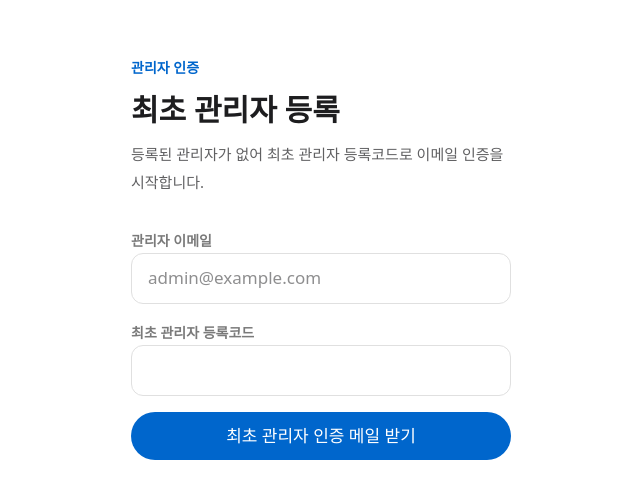
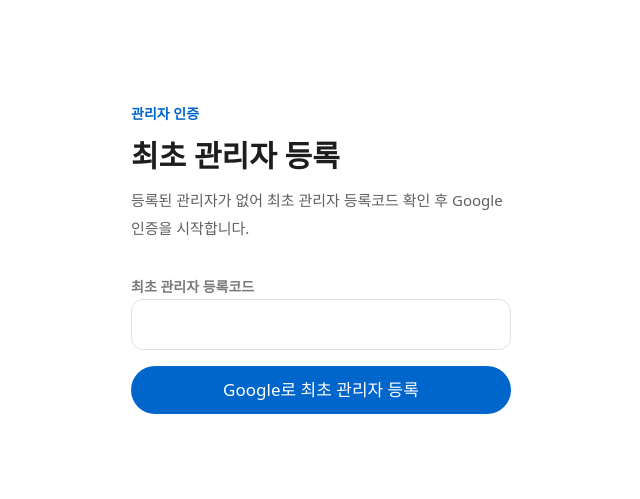
Before and after one commit to sooyongbin-cmd/ollbareun, a Next.js app: page /manager/auth in a window 1280 px wide. Shown: the part 141-640 px from the top of the page, without its empty margins (319-959 px from the left). Built offline with nearby package versions, Linux system fonts and the light colour scheme; no server answers; the database is empty; a web font is replaced by a local one.

Commit message:
Switch manager auth to Google OAuth

```diff
--- a/src/app/api/manager/initial-admin/request/route.ts
+++ b/src/app/api/manager/initial-admin/request/route.ts
@@ -1,5 +1,5 @@
 import { countAdminUsers, sanitizeManagerNextPath } from "@/lib/manager-auth";
-import { getSupabaseAdmin } from "@/lib/supabase-admin";
+import { createSupabaseServerClient } from "@/lib/supabase-server";
 import { getSystemConfigContent } from "@/lib/system-configs";
 
 const INITIAL_ADMIN_SETUP_CODE = "INITIAL_ADMIN_SETUP_CODE";
@@ -15,11 +15,9 @@ function requireTrimmedString(value: unknown, message: string) {
 export async function POST(request: Request) {
   try {
     const body = await request.json();
-    const email = requireTrimmedString(body.email, "관리자 이메일을 입력해주세요.");
     const setupCode = requireTrimmedString(body.setupCode, "최초 관리자 등록코드를 입력해주세요.");
     const nextPath = sanitizeManagerNextPath(typeof body.nextPath === "string" ? body.nextPath : null);
     const requestUrl = new URL(request.url);
-    const adminClient = getSupabaseAdmin();
 
     if ((await countAdminUsers()) > 0) {
       return Response.json({ error: "이미 등록된 관리자가 있습니다." }, { status: 409 });
@@ -35,19 +33,23 @@ export async function POST(request: Request) {
     redirectTo.searchParams.set("next", nextPath);
     redirectTo.searchParams.set("setup", "initial_admin");
 
-    const { error } = await adminClient.auth.signInWithOtp({
-      email,
+    const supabase = await createSupabaseServerClient();
+    const { data, error } = await supabase.auth.signInWithOAuth({
+      provider: "google",
       options: {
-        emailRedirectTo: redirectTo.toString(),
-        shouldCreateUser: true,
+        redirectTo: redirectTo.toString(),
       },
     });
 
     if (error) {
-      throw new Error(error.message || "인증 메일을 보내지 못했습니다.");
+      throw new Error(error.message || "Google 인증을 시작하지 못했습니다.");
     }
 
-    return Response.json({ ok: true });
+    if (!data.url) {
+      throw new Error("Google 인증 URL을 생성하지 못했습니다.");
+    }
+
+    return Response.json({ url: data.url });
   } catch (error) {
     return Response.json(
       { error: error instanceof Error ? error.message : "최초 관리자 등록 요청을 처리하지 못했습니다." },
--- a/src/app/manager/auth/manager-email-login.tsx
+++ b/src/app/manager/auth/manager-email-login.tsx
@@ -11,17 +11,25 @@ function getNextPath() {
   return new URLSearchParams(window.location.search).get("next") ?? "/manager";
 }
 
+function createCallbackUrl(setup?: "initial_admin") {
+  const redirectTo = new URL("/auth/callback", window.location.origin);
+  redirectTo.searchParams.set("next", getNextPath());
+
+  if (setup) {
+    redirectTo.searchParams.set("setup", setup);
+  }
+
+  return redirectTo.toString();
+}
+
 export default function ManagerEmailLogin({ initialAdminSetupRequired = false }: ManagerEmailLoginProps) {
-  const [email, setEmail] = useState("");
   const [setupCode, setSetupCode] = useState("");
   const [errorMessage, setErrorMessage] = useState("");
-  const [successMessage, setSuccessMessage] = useState("");
   const [isSending, setIsSending] = useState(false);
 
-  async function signInWithEmail(event: FormEvent<HTMLFormElement>) {
+  async function signInWithGoogle(event: FormEvent<HTMLFormElement>) {
     event.preventDefault();
     setErrorMessage("");
-    setSuccessMessage("");
     setIsSending(true);
 
     try {
@@ -30,41 +38,32 @@ export default function ManagerEmailLogin({ initialAdminSetupRequired = false }:
           method: "POST",
           headers: { "Content-Type": "application/json" },
           body: JSON.stringify({
-            email: email.trim(),
             setupCode: setupCode.trim(),
             nextPath: getNextPath(),
           }),
         });
-        const result = (await response.json()) as { error?: string };
+        const result = (await response.json()) as { url?: string; error?: string };
 
-        if (!response.ok) {
-          throw new Error(result.error || "최초 관리자 인증 메일을 보내지 못했습니다.");
+        if (!response.ok || !result.url) {
+          throw new Error(result.error || "Google 인증을 시작하지 못했습니다.");
         }
 
-        setSuccessMessage("인증 메일을 보냈습니다. 메일 인증 후 최초 관리자로 등록됩니다.");
+        window.location.assign(result.url);
         return;
       }
 
-      const nextPath = getNextPath();
-      const redirectTo = new URL("/auth/callback", window.location.origin);
-      redirectTo.searchParams.set("next", nextPath);
-
-      const { error } = await createSupabaseBrowserClient().auth.signInWithOtp({
-        email: email.trim(),
+      const { error } = await createSupabaseBrowserClient().auth.signInWithOAuth({
+        provider: "google",
         options: {
-          emailRedirectTo: redirectTo.toString(),
-          shouldCreateUser: false,
+          redirectTo: createCallbackUrl(),
         },
       });
 
       if (error) {
-        throw new Error("인증 메일을 보내지 못했습니다. 등록된 관리자 이메일인지 확인해주세요.");
+        throw new Error("Google 인증을 시작하지 못했습니다. 등록된 관리자 계정인지 확인해주세요.");
       }
-
-      setSuccessMessage("인증 메일을 보냈습니다. 메일의 링크를 눌러 관리자 화면으로 돌아오세요.");
     } catch (error) {
-      setErrorMessage(error instanceof Error ? error.message : "인증 요청을 처리하지 못했습니다.");
-    } finally {
+      setErrorMessage(error instanceof Error ? error.message : "Google 인증 요청을 처리하지 못했습니다.");
       setIsSending(false);
     }
   }
@@ -76,32 +75,16 @@ export default function ManagerEmailLogin({ initialAdminSetupRequired = false }:
           <div className="space-y-3">
             <p className="text-[14px] font-semibold text-primary">관리자 인증</p>
             <h1 className="text-[30px] font-semibold leading-tight">
-              {initialAdminSetupRequired ? "최초 관리자 등록" : "관리자 이메일 인증"}
+              {initialAdminSetupRequired ? "최초 관리자 등록" : "관리자 Google 인증"}
             </h1>
             <p className="text-[15px] leading-7 text-ink/70">
               {initialAdminSetupRequired
-                ? "등록된 관리자가 없어 최초 관리자 등록코드로 이메일 인증을 시작합니다."
-                : "등록된 관리자 이메일로 받은 인증 링크를 통해 관리자 화면에 접근할 수 있습니다."}
+                ? "등록된 관리자가 없어 최초 관리자 등록코드 확인 후 Google 인증을 시작합니다."
+                : "등록된 관리자 Google 계정으로 인증 후 관리자 화면에 접근할 수 있습니다."}
             </p>
           </div>
 
-          <form className="space-y-4" onSubmit={signInWithEmail}>
-            <div className="space-y-2">
-              <label className="text-[14px] font-semibold text-ink-muted-48" htmlFor="manager-email">
-                관리자 이메일
-              </label>
-              <input
-                id="manager-email"
-                type="email"
-                value={email}
-                onChange={(event) => setEmail(event.target.value)}
-                required
-                autoComplete="email"
-                className="field"
-                placeholder="admin@example.com"
-              />
-            </div>
-
+          <form className="space-y-4" onSubmit={signInWithGoogle}>
             {initialAdminSetupRequired ? (
               <div className="space-y-2">
                 <label className="text-[14px] font-semibold text-ink-muted-48" htmlFor="initial-admin-setup-code">
@@ -125,14 +108,13 @@ export default function ManagerEmailLogin({ initialAdminSetupRequired = false }:
               className="button-primary h-12 w-full justify-center disabled:cursor-not-allowed disabled:opacity-60"
             >
               {isSending
-                ? "발송 중..."
+                ? "이동 중..."
                 : initialAdminSetupRequired
-                  ? "최초 관리자 인증 메일 받기"
-                  : "인증 메일 받기"}
+                  ? "Google로 최초 관리자 등록"
+                  : "Google로 관리자 로그인"}
             </button>
           </form>
 
-          {successMessage ? <p className="text-[14px] leading-6 text-primary">{successMessage}</p> : null}
           {errorMessage ? <p className="text-[14px] text-red-600">{errorMessage}</p> : null}
         </div>
       </main>
```
Also changed, not shown: 2 other files (tests, documents, lock files or other folders).
